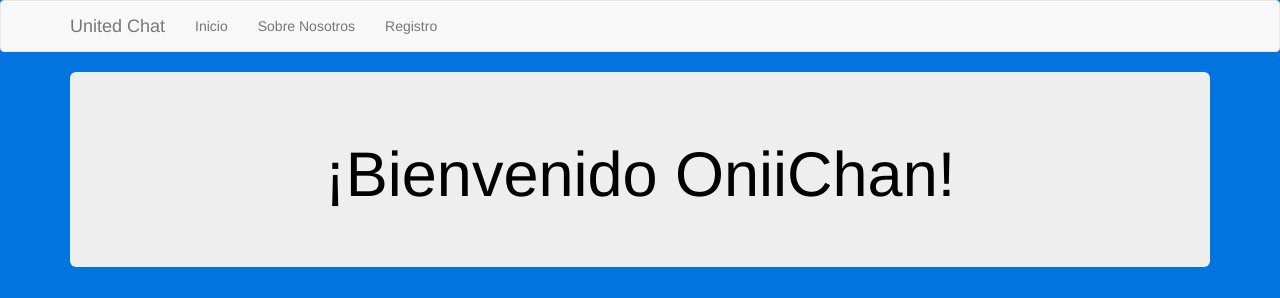
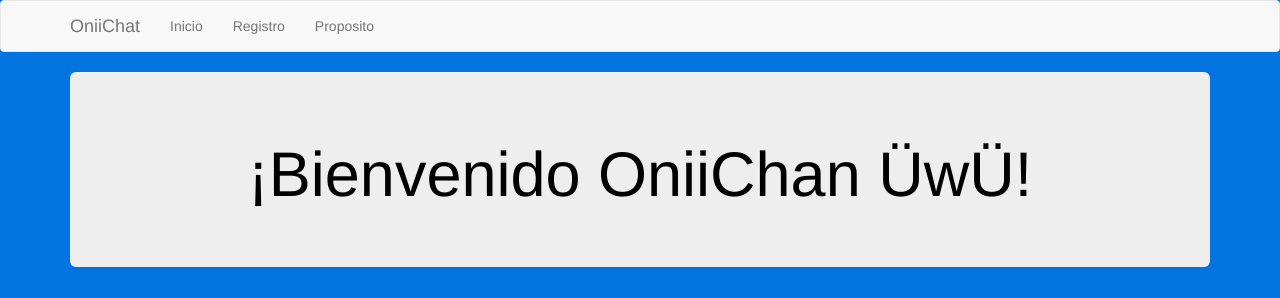
Before and after one commit to Torres911/OniiChat, a Flask app: page / in a window 1280 px wide. Shown: the top 298 px of the page. Run offline with Flask 2, Linux system fonts and the light colour scheme; some libraries are stand-ins or nearby versions.

Commit message:
Add files via upload

```diff
--- a/app/app.py
+++ b/app/app.py
@@ -50,8 +50,8 @@ def login():
 			if('\n' in item2):
 				lista_contrasenas[lista_contrasenas.index(item2)] = item2.replace('\n', '')
 
-		if(n in lista_usuarios):
-			if(c in lista_contrasenas):
+		if(u in lista_usuarios):
+			if(p in lista_contrasenas):
 				if(lista_usuarios.index(n) == lista_contrasenas.index(c)):
 					return render_template('mainpage.html')
 				else:
--- a/app/templates/home.html
+++ b/app/templates/home.html
@@ -2,10 +2,10 @@
 
 {% block body %}
 	<div class="jumbotron text-center">
-		<h1 style="color:#000000";>¡Bienvenido OniiChan!</h1>
+		<h1 style="color:#000000";>¡Bienvenido OniiChan ÜwÜ!</h1>
 	</div>
 	<div>
-		<img src="https://image.ibb.co/fXxHgG/iconologo.jpg" title="OniiChat" height="400" width="400" align="left" style="float:left; margin:10px"/>
+		<img src="https://image.ibb.co/cOHY06/Oniichat.png" title="OniiChat" height="400" width="400" align="left" style="float:left; margin:10px"/>
 	</div>
 	<form method="POST" action="/">
 		<div class="form-group" align="center">
--- a/app/templates/includes/_navbar.html
+++ b/app/templates/includes/_navbar.html
@@ -7,13 +7,13 @@
             <span class="icon-bar"></span>
             <span class="icon-bar"></span>
           </button>
-          <a class="navbar-brand" href="/">United Chat</a>
+          <a class="navbar-brand" href="/">OniiChat</a>
         </div>
         <div id="navbar" class="collapse navbar-collapse">
           <ul class="nav navbar-nav">
             <li><a href="/">Inicio</a></li>
-            <li><a href="/about">Sobre Nosotros</a></li>
             <li><a href="/register">Registro</a></li>
+            <li><a href="/about">Proposito</a></li>
           </ul>
         </div>
       </div>
--- a/app/templates/layout.html
+++ b/app/templates/layout.html
@@ -3,7 +3,7 @@
 	<head>
 		<meta charset="utf-8">
 		<title>OniiChat</title>
-		<link type="image/x-icon" href="https://image.ibb.co/fXxHgG/iconologo.jpg" rel="icon">
+		<link type="image/x-icon" href="https://image.ibb.co/cOHY06/Oniichat.png" rel="icon">
 		<link rel="stylesheet" href="https://maxcdn.bootstrapcdn.com/bootstrap/3.3.7/css/bootstrap.min.css">
 		<!--Codigo libre tomado de http://getbootstrap.com/-->
 	</head>
```
Also changed, not shown: app/templates/mainpage.html (+3 -7 lines).
